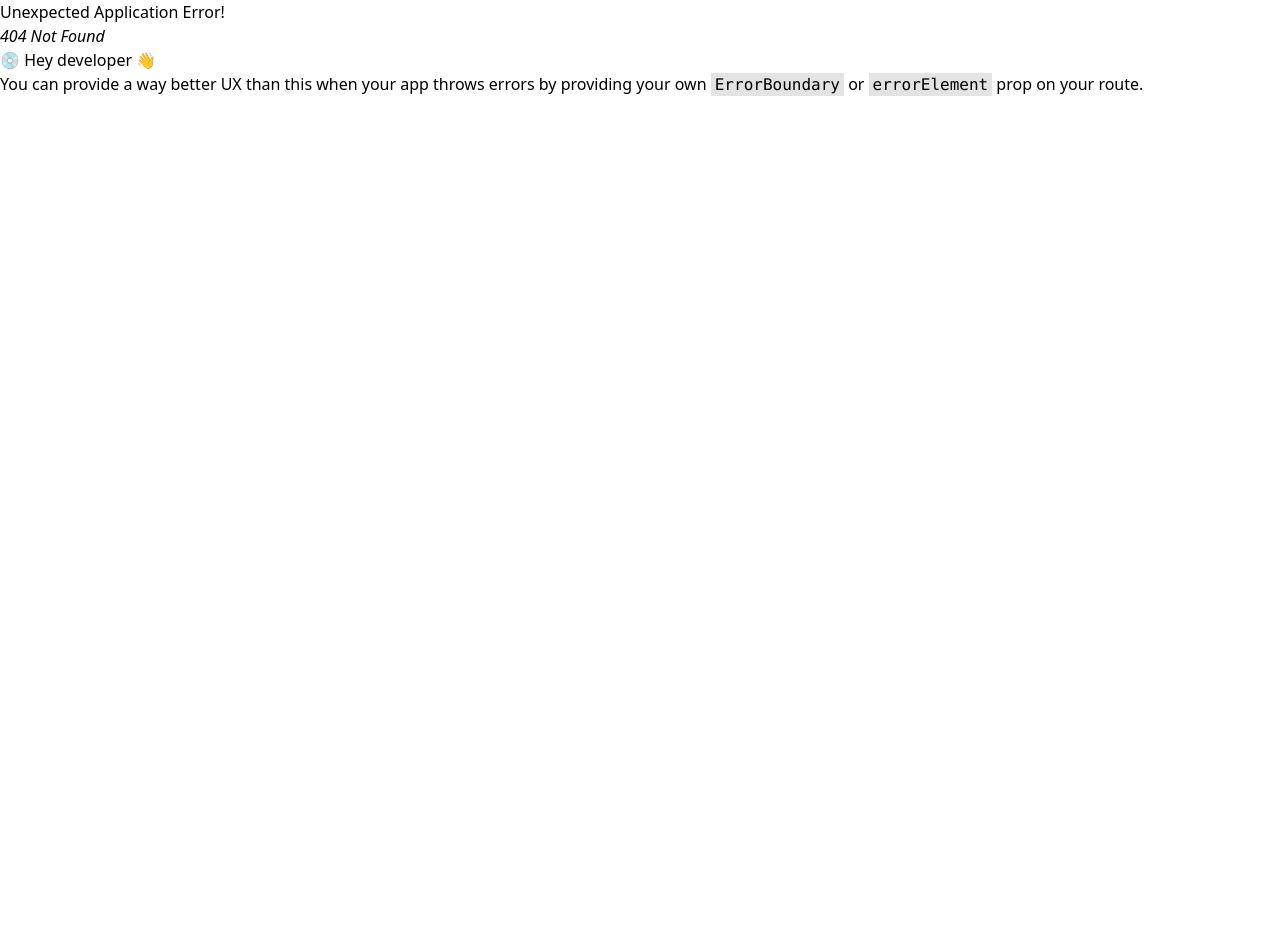
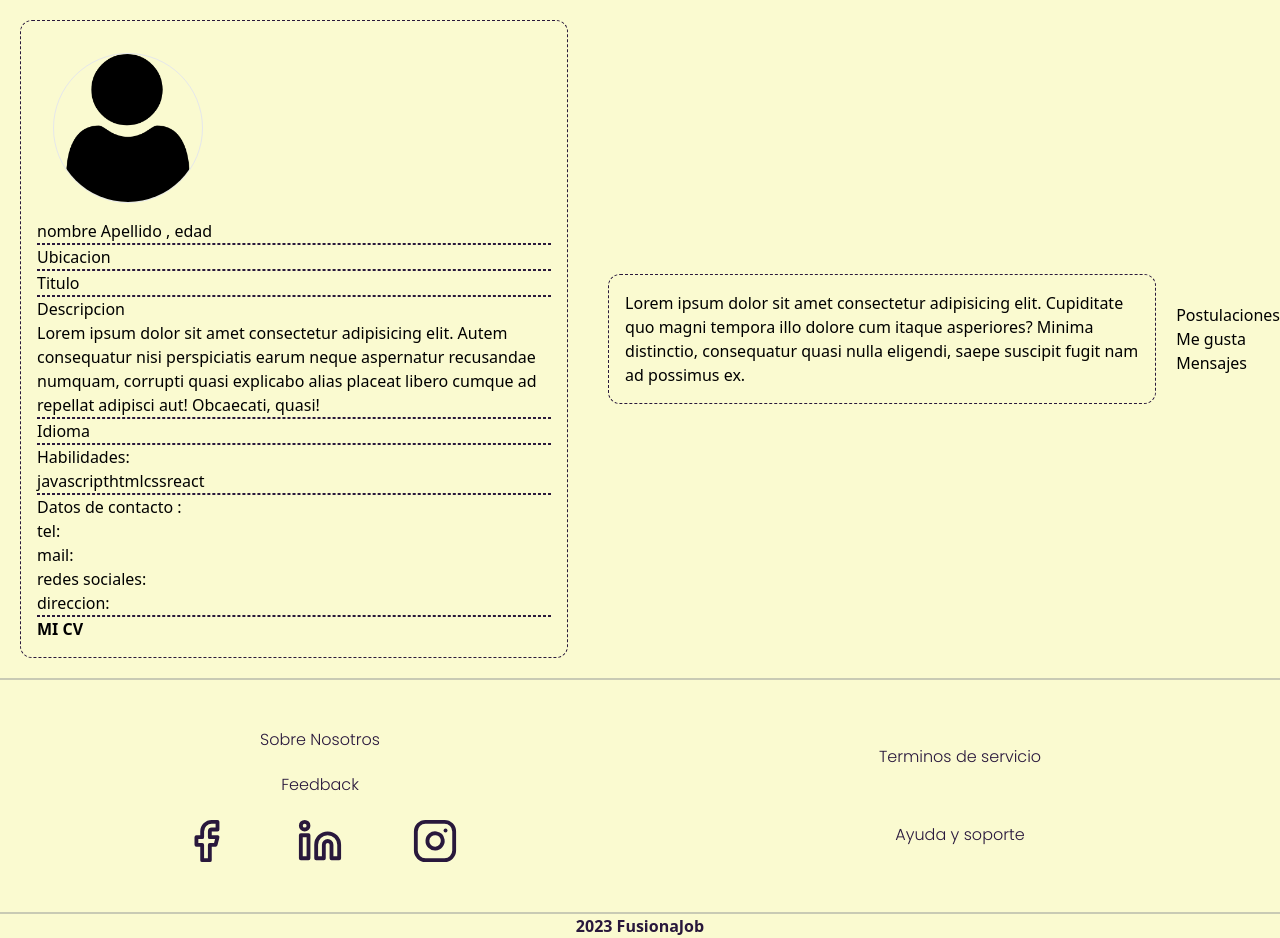
Before and after one commit to felipecalderon/PF-SoyHenry, a React (Create React App) app in the folder client/: page /profile in a window 1280 px wide. Before the commit this address had no page. Before the commit the page ends 800 px from the top, so only its background shows below. Built offline with nearby package versions, Linux system fonts and the light colour scheme.

Commit message:
userprofile

```diff
--- a/client/src/App.js
+++ b/client/src/App.js
@@ -3,6 +3,7 @@ import { Route, Routes } from 'react-router'
 import Cards from './components/Cards/Cards'
 import LandingPage from './components/LandingPage/LandingPage';
 import JobDetail from './components/JobDetail/JobDetail';
+import UserProfile from './components/UserProfile/UserProfile.jsx';
 
 
 function App() {
@@ -12,6 +13,7 @@ function App() {
         <Route path='/' component={LandingPage}/>
         <Route path='/cards' component={Cards}/>
         <Route path='/detail' component={JobDetail}/>
+        <Route path="/profile" component={UserProfile} />
       </Routes>
     </div>
   );
--- /dev/null
+++ b/client/src/components/UserProfile/UserProfile.jsx
@@ -0,0 +1,88 @@
+import React from 'react'
+import Footer from '../Footer/Footer'
+import { useState } from 'react'
+import user from "../../assets/user.png"
+
+    const SVG_PENCIL=<svg width="46" height="26" fill="none" stroke="currentColor" stroke-linecap="round" stroke-linejoin="round" stroke-width="1.5" viewBox="0 0 24 24" xmlns="http://www.w3.org/2000/svg">
+<path d="m17.069 5.875-12.99 13.02L3 21.004l2.109-1.078 13.02-12.99-1.06-1.061Z"></path>
+<path d="m19.72 3.22-1.06 1.06 1.06 1.06 1.06-1.06a.75.75 0 0 0 0-1.06v0a.75.75 0 0 0-1.06 0v0Z"></path>
+</svg>
+
+
+
+function UserProfile() {
+
+const [isLogin,SetIsLogin]=useState(true)
+
+ if(isLogin) {
+    return (
+        <>
+
+            <section className="bg-primary-light flex  items-center">
+                <section className='m-5 p-4 border rounded-xl border-primary-dark  w-full border-dashed '>
+                    <ul className='flex flex-col justify-between items-start '>
+                        <li><img src={user} alt="" width="150px" className='border rounded-full m-4' /></li>
+                        <li className=''>nombre Apellido , edad</li>
+                        <hr className='border border-primary-dark  w-full border-dashed' />
+                        <li className=''  >Ubicacion </li>
+                        <hr className='border border-primary-dark  w-full border-dashed' />
+                        <li className=' '>Titulo </li>
+                        <hr className='border border-primary-dark  w-full border-dashed' />
+
+                        <li className=''>
+                            <h2>Descripcion</h2>
+                            <p>Lorem ipsum dolor sit amet consectetur adipisicing elit. Autem consequatur nisi perspiciatis earum neque aspernatur recusandae numquam, corrupti quasi explicabo alias placeat libero cumque ad repellat adipisci aut! Obcaecati, quasi!</p>
+
+                                    </li>
+                                    <hr className='border border-primary-dark  w-full border-dashed' />
+
+                                   <li>Idioma</li>
+
+                        <hr className='border border-primary-dark  w-full border-dashed' />
+
+
+                                    <li className='fdfdf'>
+                                <h2>Habilidades:</h2>
+                                <ul className='flex flex-nowrap justify-around'>
+                                    <li>javascript</li>
+                                    <li>html</li>
+                                    <li>css</li>
+                                    <li>react</li>
+                                   </ul>
+                            </li>
+                            <hr className='border border-primary-dark  w-full border-dashed' />
+                            <li>Datos de contacto :
+                                <ul>
+                                <li>tel:</li>
+                                <li>mail: </li>
+                                <li>redes sociales: </li>
+                                <li>direccion:</li>
+                                </ul>
+                                </li>
+                                <hr className='border border-primary-dark  w-full border-dashed' />                            <li><button><strong>MI CV</strong></button></li>
+
+                    </ul>
+                </section>
+                <section className='m-5 p-4 border rounded-xl border-primary-dark  w-full border-dashed h-full'>
+                    Lorem ipsum dolor sit amet consectetur adipisicing elit. Cupiditate quo magni tempora illo dolore cum itaque asperiores? Minima distinctio, consequatur quasi nulla eligendi, saepe suscipit fugit nam ad possimus ex.
+                </section>
+                <section className='h-full flex justify-between' >
+                <ul className='flex flex-col justify-around '>
+                    <li><button>Postulaciones</button></li>
+                    <li><button>Me gusta</button></li>
+                    <li><button>Mensajes</button></li>
+                </ul>
+                </section>
+            </section>
+                <Footer/>
+        </>
+  )}else{
+    return (
+    <div >
+        <h2>Debes ingresar el usuario</h2>
+        < Footer/>
+    </div>
+  )}
+}
+
+export default UserProfile
--- a/client/src/routes.js
+++ b/client/src/routes.js
@@ -7,6 +7,7 @@ import LandingPage from './components/LandingPage/LandingPage'
 import { Registro } from './components/Registro/Registro'
 import { RegistroEmpresa } from './components/Registro/RegistroEmpresa'
 import { About } from './components/About/About'
+import UserProfile from './components/UserProfile/UserProfile'
 
 export const rutas = createBrowserRouter([
     {
@@ -40,5 +41,9 @@ export const rutas = createBrowserRouter([
     {
       path: '/about',
       element: <About />
+    },
+    {
+      path:"/profile",
+      element:<UserProfile/>
     }
 ])
```
Also changed, not shown: client/src/assets/empresapng.png (added).
